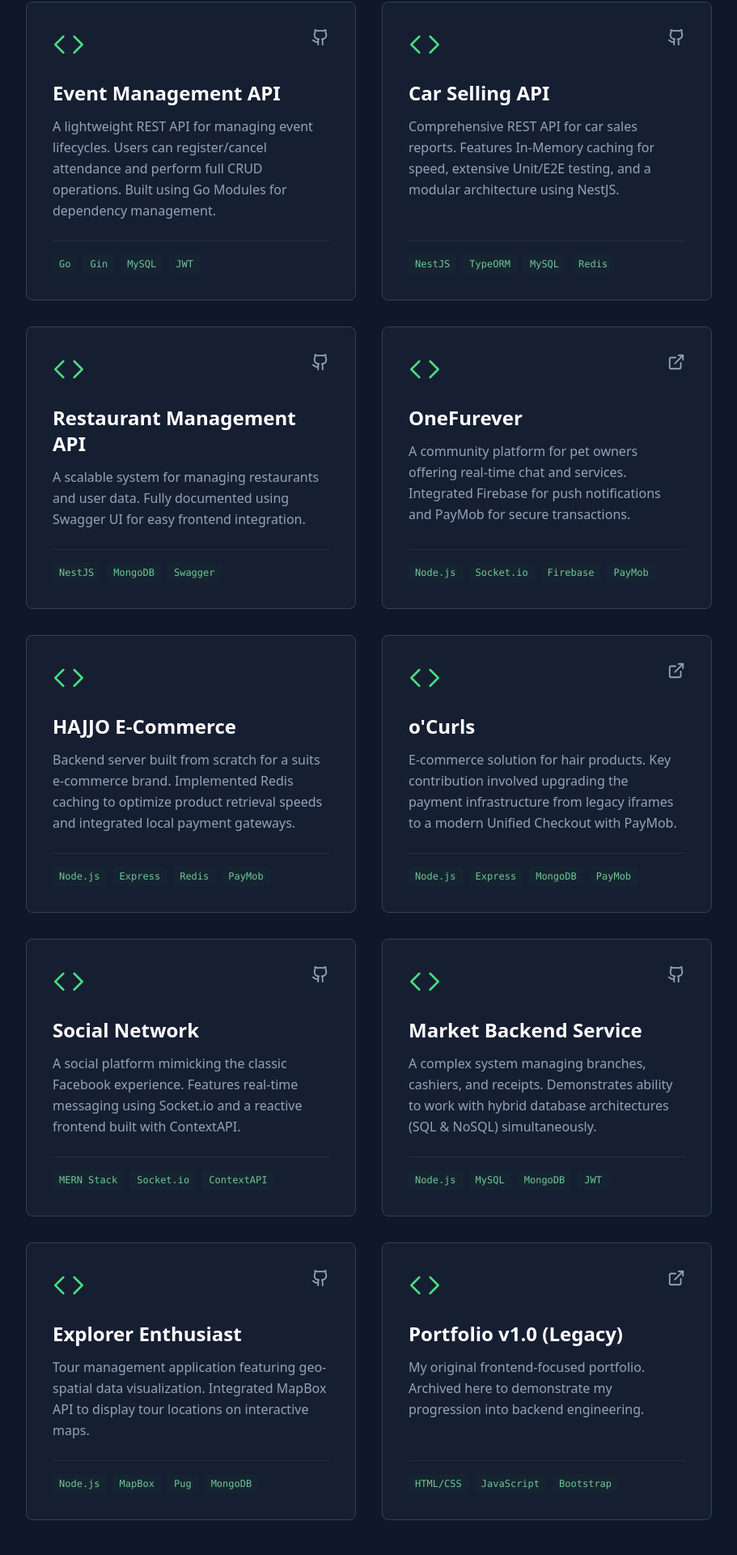
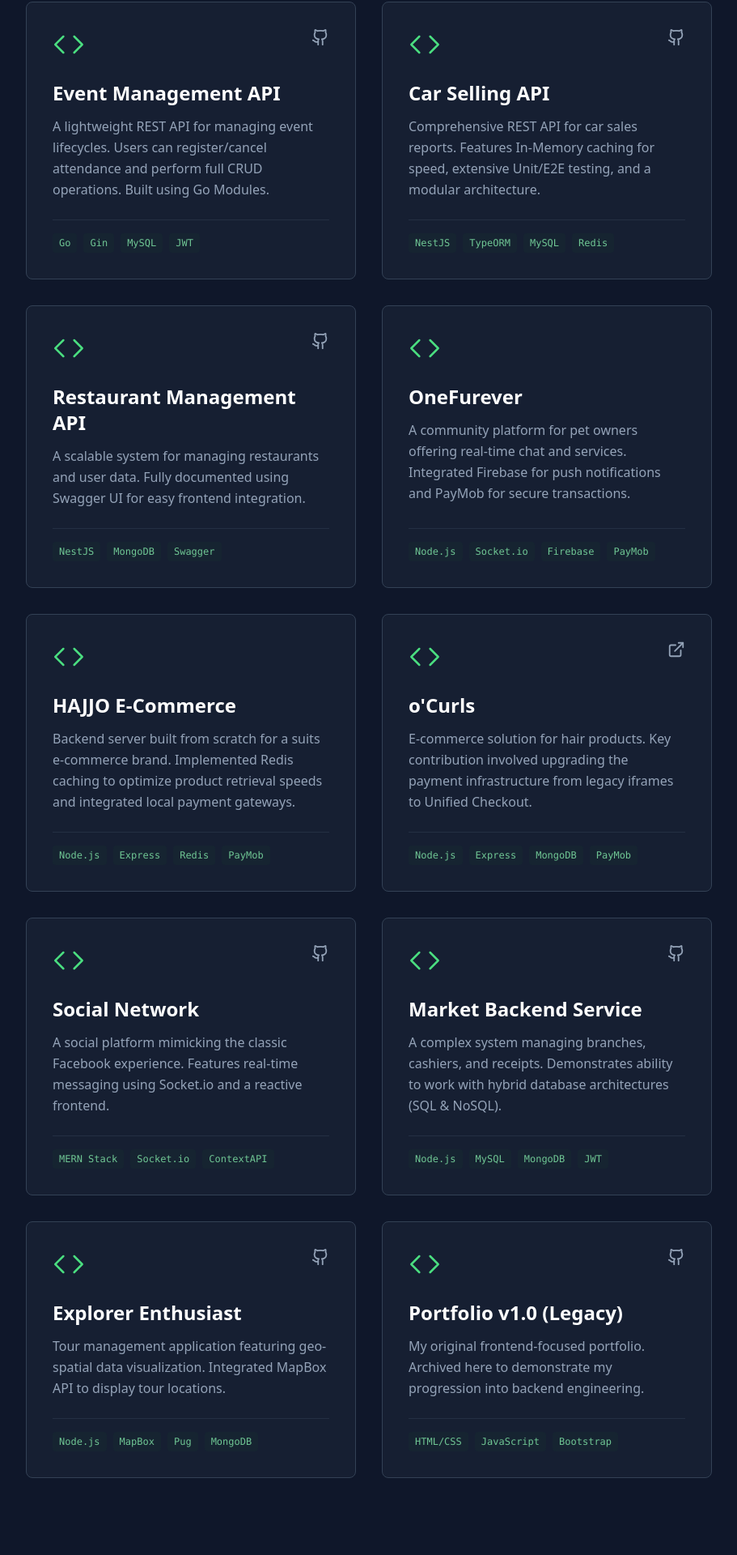
Before and after one commit to Eslam-Amin/Portfolio, a React (Create React App) app: page / in a window 1280 px wide. Shown: the part 2261-4181 px from the top of the page at 81% size, without its empty margins (184-1095 px from the left). Built offline with nearby package versions, Linux system fonts and the light colour scheme.

Commit message:
Updated My Data

```diff
--- a/src/data/portfolioData.js
+++ b/src/data/portfolioData.js
@@ -68,14 +68,14 @@ export const projects = [
     title: "Event Management API",
     date: "2025",
     tech: ["Go", "Gin", "MySQL", "JWT"],
-    desc: "A lightweight REST API for managing event lifecycles. Users can register/cancel attendance and perform full CRUD operations. Built using Go Modules for dependency management.",
+    desc: "A lightweight REST API for managing event lifecycles. Users can register/cancel attendance and perform full CRUD operations. Built using Go Modules.",
     github: "https://github.com/Eslam-Amin/Event-Management-Api"
   },
   {
     title: "Car Selling API",
     date: "2025",
     tech: ["NestJS", "TypeORM", "MySQL", "Redis"],
-    desc: "Comprehensive REST API for car sales reports. Features In-Memory caching for speed, extensive Unit/E2E testing, and a modular architecture using NestJS.",
+    desc: "Comprehensive REST API for car sales reports. Features In-Memory caching for speed, extensive Unit/E2E testing, and a modular architecture.",
     github: "https://github.com/Eslam-Amin/Car-Selling-Api"
   },
   {
@@ -90,47 +90,53 @@ export const projects = [
     date: "Aug 2024 - June 2025",
     tech: ["Node.js", "Socket.io", "Firebase", "PayMob"],
     desc: "A community platform for pet owners offering real-time chat and services. Integrated Firebase for push notifications and PayMob for secure transactions.",
-    link: "https://onefurever.com"
+    demo: "https://onefurever.com",
+    googlePlay:
+      "https://play.google.com/store/apps/details?id=com.neon.furreverapp",
+    appStore: "https://apps.apple.com/eg/app/onefurever/id6741108135"
   },
   {
     title: "HAJJO E-Commerce",
     date: "July 2024 - Sep 2024",
     tech: ["Node.js", "Express", "Redis", "PayMob"],
     desc: "Backend server built from scratch for a suits e-commerce brand. Implemented Redis caching to optimize product retrieval speeds and integrated local payment gateways."
+    // demo: "https://hajjo.com"
   },
   {
     title: "o'Curls",
     date: "2024",
     tech: ["Node.js", "Express", "MongoDB", "PayMob"],
-    desc: "E-commerce solution for hair products. Key contribution involved upgrading the payment infrastructure from legacy iframes to a modern Unified Checkout with PayMob.",
-    link: "https://www.o-curls.com/"
+    desc: "E-commerce solution for hair products. Key contribution involved upgrading the payment infrastructure from legacy iframes to Unified Checkout.",
+    link: "https://ocurls.com" // Used as generic link
   },
   {
     title: "Social Network",
     date: "2024",
     tech: ["MERN Stack", "Socket.io", "ContextAPI"],
-    desc: "A social platform mimicking the classic Facebook experience. Features real-time messaging using Socket.io and a reactive frontend built with ContextAPI.",
-    github: "https://github.com/Eslam-Amin/Social-Network-Backend"
+    desc: "A social platform mimicking the classic Facebook experience. Features real-time messaging using Socket.io and a reactive frontend.",
+    github: "https://github.com/Eslam-Amin/Social-Network-Backend",
+    demo: "https://social-network-mern.netlify.app"
   },
   {
     title: "Market Backend Service",
     date: "2024",
     tech: ["Node.js", "MySQL", "MongoDB", "JWT"],
-    desc: "A complex system managing branches, cashiers, and receipts. Demonstrates ability to work with hybrid database architectures (SQL & NoSQL) simultaneously.",
+    desc: "A complex system managing branches, cashiers, and receipts. Demonstrates ability to work with hybrid database architectures (SQL & NoSQL).",
     github: "https://github.com/Eslam-Amin/Market-Backend"
   },
   {
     title: "Explorer Enthusiast",
     date: "2024",
     tech: ["Node.js", "MapBox", "Pug", "MongoDB"],
-    desc: "Tour management application featuring geo-spatial data visualization. Integrated MapBox API to display tour locations on interactive maps.",
+    desc: "Tour management application featuring geo-spatial data visualization. Integrated MapBox API to display tour locations.",
     github: "https://github.com/Eslam-Amin/Explorer-Enthusiast-Backend"
   },
   {
     title: "Portfolio v1.0 (Legacy)",
-    date: "2024",
+    date: "2023 - 2024",
     tech: ["HTML/CSS", "JavaScript", "Bootstrap"],
     desc: "My original frontend-focused portfolio. Archived here to demonstrate my progression into backend engineering.",
-    link: "https://eslam-amin-portfolio.netlify.app/"
+    github: "https://github.com/Eslam-Amin/PersonalPortfolio",
+    demo: "https://eslam-amin-portfolio.netlify.app/"
   }
 ];
```
